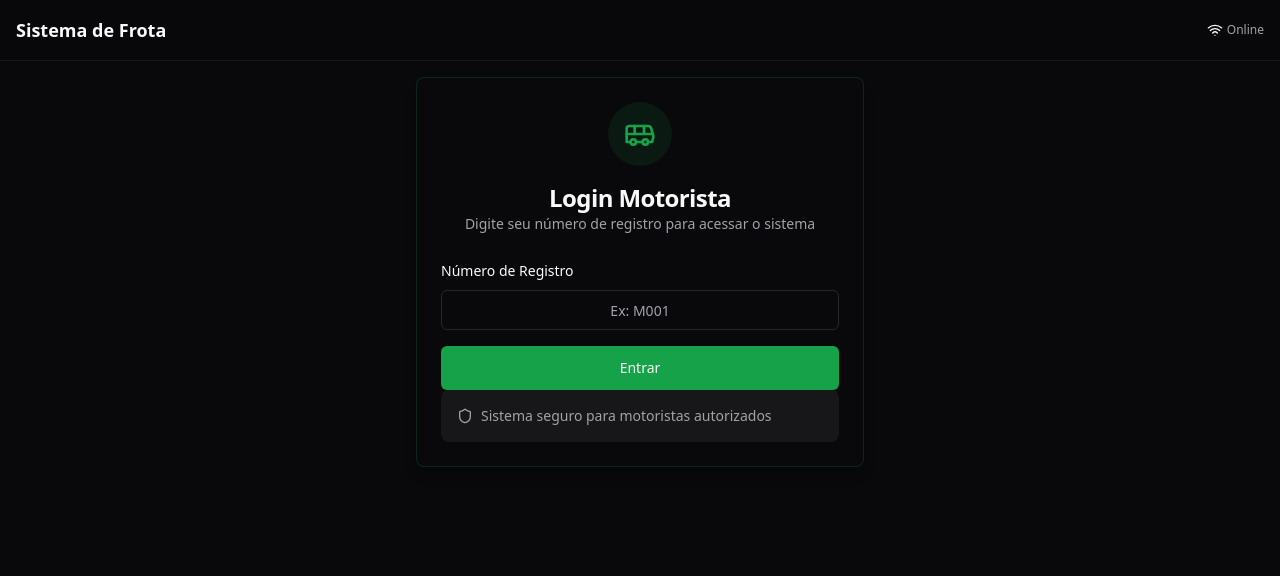
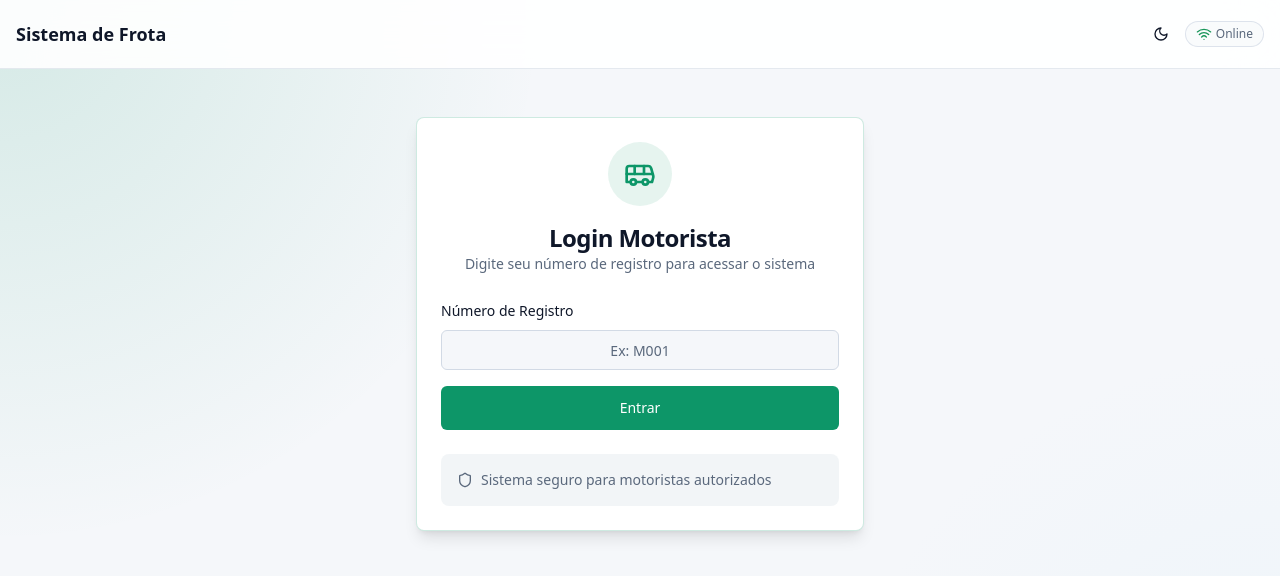
Before and after one commit to Alissonjs01/bus-fleet-guardian, a React (Vite) app: page /mobile in a window 1280 px wide. Shown: the top 576 px of the page. Built offline with nearby package versions, Linux system fonts and the light colour scheme; no server answers; the database is empty.

Commit message:
Improve mobile session and theme experience

```diff
--- a/mobile-app/src/components/MobileLayout.tsx
+++ b/mobile-app/src/components/MobileLayout.tsx
@@ -1,7 +1,8 @@
-import { ReactNode } from 'react';
-import { Wifi, WifiOff, User, LogOut } from 'lucide-react';
-import { Button } from '@/components/ui/button';
-import { mobileStorage } from '../utils/storage';
+import { ReactNode } from "react";
+import { ArrowLeft, LogOut, Moon, Sun, User, Wifi, WifiOff } from "lucide-react";
+import { Button } from "@/components/ui/button";
+import { mobileStorage } from "../utils/storage";
+import { useMobileTheme } from "../utils/theme";
 
 interface MobileLayoutProps {
   children: ReactNode;
@@ -16,47 +17,57 @@ export const MobileLayout = ({
   title,
   showBackButton = false,
   onBack,
-  onLogout
+  onLogout,
 }: MobileLayoutProps) => {
   const currentDriver = mobileStorage.getCurrentDriver();
   const isOnline = navigator.onLine;
+  const { isDark, toggleTheme } = useMobileTheme();
 
   return (
-    <div className="min-h-screen bg-gradient-to-br from-primary/5 to-accent/5">
-      {/* Header */}
-      <header className="bg-card/95 backdrop-blur-sm border-b border-border/50 sticky top-0 z-50">
-        <div className="flex items-center justify-between p-4">
-          <div className="flex items-center gap-3">
+    <div className="min-h-screen mobile-surface text-foreground">
+      <header className="sticky top-0 z-50 border-b border-border/60 bg-card/90 backdrop-blur-xl">
+        <div className="flex items-center justify-between gap-3 p-4">
+          <div className="flex min-w-0 items-center gap-3">
             {showBackButton && (
               <Button
                 variant="ghost"
                 size="sm"
                 onClick={onBack}
-                className="p-2"
+                className="h-9 w-9 shrink-0 p-0"
+                aria-label="Voltar"
               >
-                ←
+                <ArrowLeft className="h-4 w-4" />
               </Button>
             )}
-            <h1 className="text-lg font-semibold text-foreground">{title}</h1>
+            <h1 className="truncate text-lg font-semibold text-foreground">{title}</h1>
           </div>
 
-          <div className="flex items-center gap-2">
-            {/* Connection Status */}
-            <div className="flex items-center gap-1">
+          <div className="flex shrink-0 items-center gap-1.5">
+            <Button
+              variant="ghost"
+              size="sm"
+              onClick={toggleTheme}
+              className="h-9 w-9 p-0"
+              aria-label={isDark ? "Ativar modo claro" : "Ativar modo escuro"}
+              title={isDark ? "Modo claro" : "Modo escuro"}
+            >
+              {isDark ? <Sun className="h-4 w-4" /> : <Moon className="h-4 w-4" />}
+            </Button>
+
+            <div className="hidden items-center gap-1 rounded-full border border-border/70 bg-background/55 px-2.5 py-1 sm:flex">
               {isOnline ? (
-                <Wifi className="h-4 w-4 text-green-500" />
+                <Wifi className="h-4 w-4 text-success" />
               ) : (
-                <WifiOff className="h-4 w-4 text-red-500" />
+                <WifiOff className="h-4 w-4 text-destructive" />
               )}
               <span className="text-xs text-muted-foreground">
-                {isOnline ? 'Online' : 'Offline'}
+                {isOnline ? "Online" : "Offline"}
               </span>
             </div>
 
-            {/* User Info */}
             {currentDriver && (
-              <div className="flex items-center gap-2">
-                <div className="flex items-center gap-1 text-xs">
+              <div className="flex items-center gap-1.5">
+                <div className="hidden items-center gap-1 rounded-full border border-border/70 bg-background/55 px-2.5 py-1 text-xs sm:flex">
                   <User className="h-3 w-3" />
                   <span className="text-muted-foreground">{currentDriver.numeroRegistro}</span>
                 </div>
@@ -66,7 +77,9 @@ export const MobileLayout = ({
                     variant="ghost"
                     size="sm"
                     onClick={onLogout}
-                    className="p-1 h-auto"
+                    className="h-9 w-9 p-0"
+                    aria-label="Sair"
+                    title="Sair"
                   >
                     <LogOut className="h-4 w-4" />
                   </Button>
@@ -77,12 +90,8 @@ export const MobileLayout = ({
         </div>
       </header>
 
-      {/* Content */}
-      <main className="p-4 pb-8">
-        {children}
-      </main>
+      <main className="p-4 pb-8">{children}</main>
 
-      {/* Bottom spacing for mobile */}
       <div className="h-4" />
     </div>
   );
--- a/mobile-app/src/pages/History.tsx
+++ b/mobile-app/src/pages/History.tsx
@@ -182,9 +182,9 @@ function groupEvents(events: TimelineEvent[]) {
 }
 
 function eventIcon(type: TimelineEventType) {
-  if (type === "route_start") return <PlayCircle className="h-4 w-4 text-green-500" />;
+  if (type === "route_start") return <PlayCircle className="h-4 w-4 text-success" />;
   if (type === "route_end") return <CheckCircle2 className="h-4 w-4 text-primary" />;
-  return <AlertTriangle className="h-4 w-4 text-orange-500" />;
+  return <AlertTriangle className="h-4 w-4 text-warning" />;
 }
 
 function eventBadgeVariant(type: TimelineEventType) {
--- a/mobile-app/src/pages/MobileLogin.tsx
+++ b/mobile-app/src/pages/MobileLogin.tsx
@@ -8,22 +8,16 @@ import { Loader2, Bus, Shield } from 'lucide-react';
 import { mobileAPI } from '../services/api';
 import { mobileStorage } from '../utils/storage';
 import { MobileLayout } from '../components/MobileLayout';
-import type { ActiveRouteSession, MobileDriver, TripSession } from '../types/mobile';
+import type { MobileDriver } from '../types/mobile';
 
 interface MobileLoginProps {
   onLoginSuccess: () => void;
-}
-
-interface PendingRouteResume {
-  driver: MobileDriver;
-  route: ActiveRouteSession;
 }
 
 export const MobileLogin = ({ onLoginSuccess }: MobileLoginProps) => {
   const [numeroRegistro, setNumeroRegistro] = useState('');
   const [isLoading, setIsLoading] = useState(false);
   const [error, setError] = useState('');
-  const [pendingResume, setPendingResume] = useState<PendingRouteResume | null>(null);
 
   const handleLogin = async (e: React.FormEvent) => {
     e.preventDefault();
@@ -35,7 +29,6 @@ export const MobileLogin = ({ onLoginSuccess }: MobileLoginProps) => {
 
     setIsLoading(true);
     setError('');
-    setPendingResume(null);
 
     try {
       const response = await mobileAPI.login(numeroRegistro.trim());
@@ -51,7 +44,9 @@ export const MobileLogin = ({ onLoginSuccess }: MobileLoginProps) => {
         };
 
         if (response.data.activeRoute) {
-          setPendingResume({ driver, route: response.data.activeRoute });
+          mobileStorage.setCurrentDriver(driver);
+          mobileStorage.restoreActiveRoute(response.data.activeRoute);
+          onLoginSuccess();
           return;
         }
 
@@ -66,27 +61,6 @@ export const MobileLogin = ({ onLoginSuccess }: MobileLoginProps) => {
     } finally {
       setIsLoading(false);
     }
-  };
-
-  const handleResumeRoute = () => {
-    if (!pendingResume) return;
-
-    const tripSession: TripSession = {
-      id: pendingResume.route.tripId || pendingResume.route.routeId,
-      routeId: pendingResume.route.routeId,
-      tripId: pendingResume.route.tripId,
-      vehicleNumber: pendingResume.route.vehicleNumber,
-      driverNumber: pendingResume.route.driverNumber,
-      startTime: pendingResume.route.startTime,
-      startLocation: pendingResume.route.startLocation || null,
-      startLocationError: pendingResume.route.startLocationError || null,
-      startKm: pendingResume.route.startKm,
-      isActive: true,
-    };
-
-    mobileStorage.setCurrentDriver(pendingResume.driver);
-    mobileStorage.setCurrentTrip(tripSession);
-    onLoginSuccess();
   };
 
   return (
@@ -126,26 +100,10 @@ export const MobileLogin = ({ onLoginSuccess }: MobileLoginProps) => {
                 </Alert>
               )}
 
-              {pendingResume && (
-                <Alert>
-                  <AlertDescription className="space-y-3">
-                    <div>
-                      <p className="font-medium">Encontramos uma rota em andamento.</p>
-                      <p className="text-sm text-muted-foreground">
-                        Veiculo: {pendingResume.route.vehicleNumber} - Inicio: {new Date(pendingResume.route.startTime).toLocaleTimeString()}
-                      </p>
-                    </div>
-                    <Button type="button" className="w-full" onClick={handleResumeRoute}>
-                      Retomar rota
-                    </Button>
-                  </AlertDescription>
-                </Alert>
-              )}
-
               <Button
                 type="submit"
                 className="w-full"
-                disabled={isLoading || !!pendingResume}
+                disabled={isLoading}
                 size="lg"
               >
                 {isLoading ? (
--- a/mobile-app/src/utils/storage.ts
+++ b/mobile-app/src/utils/storage.ts
@@ -1,60 +1,51 @@
-import { MobileDriver, TripSession, ProblemReport, OfflineAction } from '../types/mobile';
+import { ActiveRouteSession, MobileDriver, TripSession, ProblemReport, OfflineAction } from '../types/mobile';
 
 const MOBILE_STORAGE_KEYS = {
   DRIVER: 'mobile_current_driver',
-  DRIVER_SESSION: 'fleet_driver_session',
   TRIP_SESSION: 'mobile_current_trip',
   PENDING_PROBLEMS: 'mobile_pending_problems',
   OFFLINE_QUEUE: 'mobile_offline_queue',
 };
 
-function todayKey() {
-  return new Date().toISOString().slice(0, 10);
+function parseStored<T>(key: string): T | null {
+  const stored = localStorage.getItem(key);
+  if (!stored) return null;
+
+  try {
+    return JSON.parse(stored) as T;
+  } catch {
+    localStorage.removeItem(key);
+    return null;
+  }
 }
 
-function isSessionValid(sessionDate?: string) {
-  return !!sessionDate && sessionDate === todayKey();
+function activeRouteToTrip(route: ActiveRouteSession): TripSession {
+  return {
+    id: route.tripId || route.routeId,
+    routeId: route.routeId,
+    tripId: route.tripId,
+    vehicleNumber: route.vehicleNumber,
+    driverNumber: route.driverNumber,
+    startTime: route.startTime,
+    startLocation: route.startLocation || null,
+    startLocationError: route.startLocationError || null,
+    startKm: route.startKm,
+    isActive: true,
+  };
 }
 
 export const mobileStorage = {
   setCurrentDriver: (driver: MobileDriver) => {
-    sessionStorage.setItem(MOBILE_STORAGE_KEYS.DRIVER_SESSION, JSON.stringify({
-      registrationNumber: driver.numeroRegistro,
-      driverId: driver.firestoreId,
-      sessionDate: todayKey(),
-    }));
-    localStorage.setItem(MOBILE_STORAGE_KEYS.DRIVER, JSON.stringify({ ...driver, sessionDate: todayKey() }));
+    localStorage.setItem(MOBILE_STORAGE_KEYS.DRIVER, JSON.stringify({ ...driver, isLoggedIn: true }));
   },
 
   getCurrentDriver: (): MobileDriver | null => {
-    const session = sessionStorage.getItem(MOBILE_STORAGE_KEYS.DRIVER_SESSION);
-    if (!session) return null;
-
-    const parsedSession = JSON.parse(session);
-    if (!isSessionValid(parsedSession.sessionDate)) {
-      mobileStorage.clearCurrentDriver();
-      mobileStorage.clearCurrentTrip();
-      mobileStorage.clearPendingProblems();
-      return null;
-    }
-
-    const stored = localStorage.getItem(MOBILE_STORAGE_KEYS.DRIVER);
-    if (!stored) return null;
-
-    const driver = JSON.parse(stored);
-    if (!isSessionValid(driver.sessionDate)) {
-      mobileStorage.clearCurrentDriver();
-      mobileStorage.clearCurrentTrip();
-      mobileStorage.clearPendingProblems();
-      return null;
-    }
-
-    return driver;
+    const driver = parseStored<MobileDriver>(MOBILE_STORAGE_KEYS.DRIVER);
+    return driver?.isLoggedIn ? driver : null;
   },
 
   clearCurrentDriver: () => {
     localStorage.removeItem(MOBILE_STORAGE_KEYS.DRIVER);
-    sessionStorage.removeItem(MOBILE_STORAGE_KEYS.DRIVER_SESSION);
   },
 
   setCurrentTrip: (trip: TripSession) => {
@@ -62,8 +53,7 @@ export const mobileStorage = {
   },
 
   getCurrentTrip: (): TripSession | null => {
-    const stored = localStorage.getItem(MOBILE_STORAGE_KEYS.TRIP_SESSION);
-    return stored ? JSON.parse(stored) : null;
+    return parseStored<TripSession>(MOBILE_STORAGE_KEYS.TRIP_SESSION);
   },
 
   clearCurrentTrip: () => {
@@ -77,8 +67,7 @@ export const mobileStorage = {
   },
 
   getPendingProblems: (): ProblemReport[] => {
-    const stored = localStorage.getItem(MOBILE_STORAGE_KEYS.PENDING_PROBLEMS);
-    return stored ? JSON.parse(stored) : [];
+    return parseStored<ProblemReport[]>(MOBILE_STORAGE_KEYS.PENDING_PROBLEMS) || [];
   },
 
   clearPendingProblems: () => {
@@ -98,8 +87,7 @@ export const mobileStorage = {
   },
 
   getOfflineQueue: (): OfflineAction[] => {
-    const stored = localStorage.getItem(MOBILE_STORAGE_KEYS.OFFLINE_QUEUE);
-    return stored ? JSON.parse(stored) : [];
+    return parseStored<OfflineAction[]>(MOBILE_STORAGE_KEYS.OFFLINE_QUEUE) || [];
   },
 
   clearOfflineQueue: () => {
@@ -115,4 +103,10 @@ export const mobileStorage = {
     const trip = mobileStorage.getCurrentTrip();
     return trip?.isActive || false;
   },
+
+  restoreActiveRoute: (route: ActiveRouteSession): TripSession => {
+    const trip = activeRouteToTrip(route);
+    mobileStorage.setCurrentTrip(trip);
+    return trip;
+  },
 };
--- /dev/null
+++ b/mobile-app/src/utils/theme.ts
@@ -0,0 +1,58 @@
+import { useEffect, useState } from "react";
+
+export type MobileTheme = "light" | "dark";
+export type MobileSeverity = "baixa" | "media" | "alta" | "critica";
+
+const MOBILE_THEME_KEY = "mobile_theme_preference";
+
+export const MOBILE_SEVERITY_CLASS: Record<MobileSeverity, string> = {
+  baixa: "bg-info text-info-foreground",
+  media: "bg-warning text-warning-foreground",
+  alta: "bg-warning text-warning-foreground",
+  critica: "bg-destructive text-destructive-foreground",
+};
+
+export const MOBILE_SEVERITY_DOT_CLASS: Record<MobileSeverity, string> = {
+  baixa: "bg-info",
+  media: "bg-warning",
+  alta: "bg-warning",
+  critica: "bg-destructive",
+};
+
+function getSystemTheme(): MobileTheme {
+  if (typeof window === "undefined") return "dark";
+  return window.matchMedia("(prefers-color-scheme: light)").matches ? "light" : "dark";
+}
+
+function readStoredTheme(): MobileTheme {
+  if (typeof window === "undefined") return "dark";
+  const stored = localStorage.getItem(MOBILE_THEME_KEY);
+  return stored === "light" || stored === "dark" ? stored : getSystemTheme();
+}
+
+function applyMobileTheme(theme: MobileTheme) {
+  document.documentElement.dataset.mobileTheme = theme;
+}
+
+export function clearMobileTheme() {
+  delete document.documentElement.dataset.mobileTheme;
+}
+
+export function useMobileTheme() {
+  const [theme, setTheme] = useState<MobileTheme>(readStoredTheme);
+
+  useEffect(() => {
+    applyMobileTheme(theme);
+    localStorage.setItem(MOBILE_THEME_KEY, theme);
+  }, [theme]);
+
+  const toggleTheme = () => {
+    setTheme((current) => (current === "dark" ? "light" : "dark"));
+  };
+
+  return {
+    theme,
+    isDark: theme === "dark",
+    toggleTheme,
+  };
+}
--- a/src/index.css
+++ b/src/index.css
@@ -107,6 +107,86 @@ All colors MUST be HSL.
     --sidebar-border: 240 3.7% 15.9%;
     --sidebar-ring: 217.2 91.2% 59.8%;
   }
+
+  :root[data-mobile-theme="dark"] {
+    color-scheme: dark;
+    --background: 220 31% 6%;
+    --foreground: 210 40% 98%;
+
+    --card: 222 28% 10%;
+    --card-foreground: 210 40% 98%;
+
+    --popover: 222 28% 10%;
+    --popover-foreground: 210 40% 98%;
+
+    --primary: 158 74% 42%;
+    --primary-foreground: 166 100% 9%;
+
+    --secondary: 218 22% 16%;
+    --secondary-foreground: 210 40% 96%;
+
+    --muted: 218 20% 15%;
+    --muted-foreground: 215 18% 72%;
+
+    --accent: 205 82% 22%;
+    --accent-foreground: 204 100% 92%;
+
+    --destructive: 0 72% 52%;
+    --destructive-foreground: 0 0% 98%;
+
+    --border: 217 20% 22%;
+    --input: 217 20% 22%;
+    --ring: 158 74% 42%;
+
+    --warning: 38 92% 52%;
+    --warning-foreground: 32 100% 8%;
+
+    --success: 151 72% 39%;
+    --success-foreground: 150 100% 96%;
+
+    --info: 199 89% 48%;
+    --info-foreground: 204 100% 96%;
+  }
+
+  :root[data-mobile-theme="light"] {
+    color-scheme: light;
+    --background: 210 30% 97%;
+    --foreground: 222 47% 11%;
+
+    --card: 0 0% 100%;
+    --card-foreground: 222 47% 11%;
+
+    --popover: 0 0% 100%;
+    --popover-foreground: 222 47% 11%;
+
+    --primary: 160 84% 32%;
+    --primary-foreground: 0 0% 100%;
+
+    --secondary: 210 27% 92%;
+    --secondary-foreground: 222 47% 11%;
+
+    --muted: 210 24% 92%;
+    --muted-foreground: 215 16% 42%;
+
+    --accent: 201 84% 88%;
+    --accent-foreground: 205 82% 20%;
+
+    --destructive: 0 72% 50%;
+    --destructive-foreground: 0 0% 100%;
+
+    --border: 214 26% 86%;
+    --input: 214 26% 86%;
+    --ring: 160 84% 32%;
+
+    --warning: 38 92% 48%;
+    --warning-foreground: 32 100% 12%;
+
+    --success: 151 72% 34%;
+    --success-foreground: 150 100% 96%;
+
+    --info: 199 89% 42%;
+    --info-foreground: 204 100% 96%;
+  }
 }
 
 @layer base {
@@ -118,3 +198,29 @@ All colors MUST be HSL.
     @apply bg-background text-foreground;
   }
 }
+
+@layer components {
+  .mobile-app,
+  .mobile-app * {
+    transition-property: background-color, border-color, color, box-shadow, opacity;
+    transition-duration: 220ms;
+    transition-timing-function: ease;
+  }
+
+  .mobile-surface {
+    background:
+      radial-gradient(circle at top left, hsl(var(--primary) / 0.14), transparent 34rem),
+      radial-gradient(circle at bottom right, hsl(var(--accent) / 0.18), transparent 28rem),
+      hsl(var(--background));
+  }
+
+  .mobile-premium-card {
+    border-color: hsl(var(--border) / 0.72);
+    background: hsl(var(--card) / 0.92);
+    box-shadow: 0 18px 55px hsl(220 40% 2% / 0.16);
+  }
+
+  :root[data-mobile-theme="light"] .mobile-premium-card {
+    box-shadow: 0 18px 45px hsl(214 28% 56% / 0.14);
+  }
+}
--- a/tailwind.config.ts
+++ b/tailwind.config.ts
@@ -8,6 +8,7 @@ export default {
 		"./components/**/*.{ts,tsx}",
 		"./app/**/*.{ts,tsx}",
 		"./src/**/*.{ts,tsx}",
+		"./mobile-app/src/**/*.{ts,tsx}",
 	],
 	prefix: "",
 	theme: {
```
Also changed, not shown: mobile-app/src/MobileApp.tsx (+75 -3 lines), mobile-app/src/pages/MobileDashboard.tsx (+5 -5 lines), mobile-app/src/pages/ProblemReport.tsx (+14 -12 lines), mobile-app/src/pages/TripEnd.tsx (+8 -11 lines).
